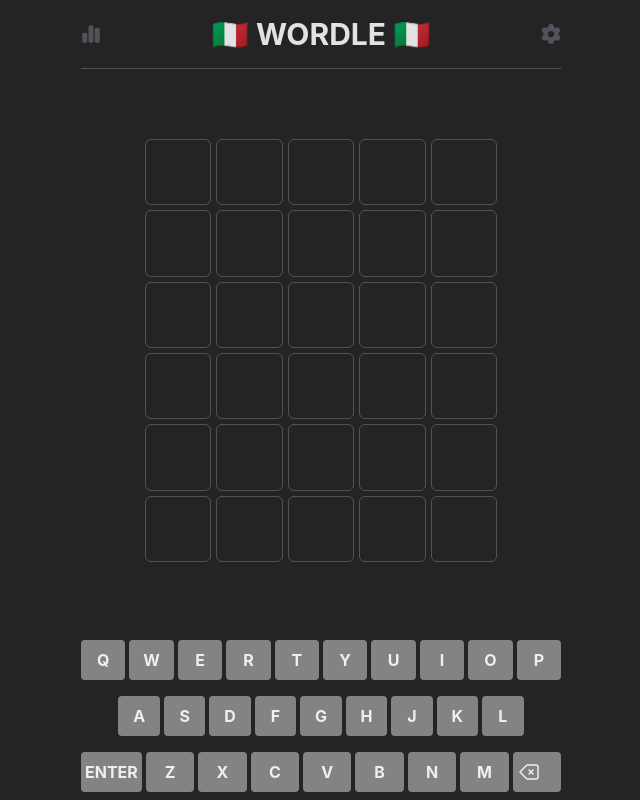
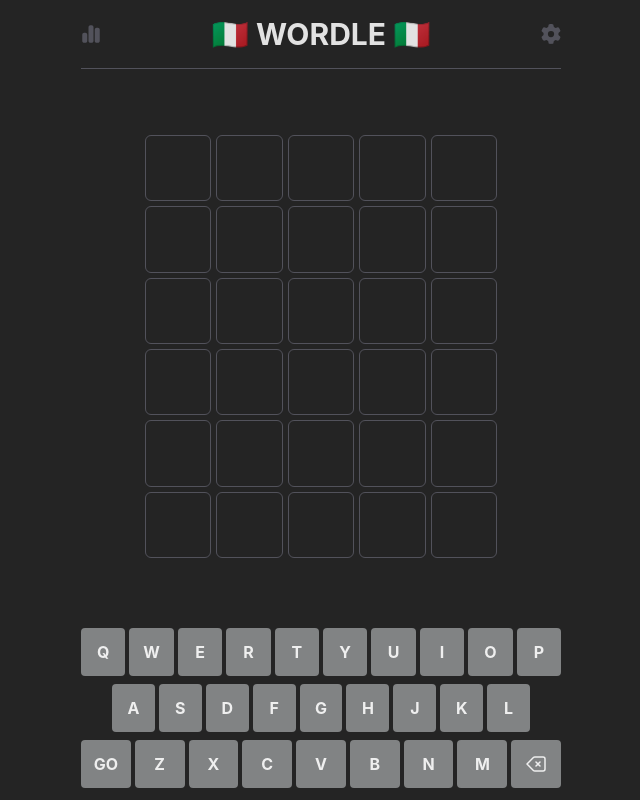
Before and after one commit to AlessioPoggi99/Wordle-ita, a React (Vite) app: page / in a window 1280 px wide. Shown: the whole page, without its empty margins (319-959 px from the left). Built offline with nearby package versions, Linux system fonts and the light colour scheme.

Commit message:
keyboard animated

```diff
--- a/src/App.tsx
+++ b/src/App.tsx
@@ -64,7 +64,7 @@
             <Header />
 
             <section className=''>
-                <div className="grid grid-rows-6 gap-[5px] max-w-sm mx-auto p-4">
+                <div className="grid grid-rows-6 gap-[5px] max-w-sm mx-auto px-4 py-2">
                     {gameStore.rows.map((word, index) => (
                         <WordRow
                             key={index}
--- a/src/Keyboard.tsx
+++ b/src/Keyboard.tsx
@@ -20,16 +20,16 @@
     }
 
     return (
-        <div className={`flex flex-col`}>
+        <div className={`flex flex-col pb-2`}>
             {keyboardKeys.map((keyboardRow, rowIndex) => (
-                <div key={rowIndex} className="my-2 flex justify-center space-x-1">
+                <div key={rowIndex} className="my-1 flex justify-center space-x-1">
                     {keyboardRow.map((key, index) => {
-                        let styles = 'rounded font-bold uppercase flex-1 py-2'
+                        let styles = 'rounded font-bold uppercase flex-1 py-3 transition-all delay-[1500ms]'
 
                         const letterState = keyStateStyles[keyboardLetterState[key]]
 
                         if (letterState) {
-                            styles += ' text-white px-1 ' + letterState
+                            styles += ' text-white px-2 ' + letterState
                         } else if (key !== '') {
                             styles += ' bg-[#818384]'
                         }
@@ -37,11 +37,11 @@
                         if (key === '') {
                             styles += ' pointer-events-none'
                         } else {
-                            styles += ' px-1'
+                            styles += ' px-2'
                         }
 
                         return (
-                            <button onClick={onClick} key={key + index} className={styles}>
+                            <button onClick={onClick} key={key + index} className={styles} style={{textAlign: 'center', textAlign: '-webkit-center'}}>
                                 {key === 'delete' ? backspace : key}
                             </button>
                         )
@@ -61,7 +61,7 @@
 const keyboardKeys = [
     ['q', 'w', 'e', 'r', 't', 'y', 'u', 'i', 'o', 'p'],
     ['', 'a', 's', 'd', 'f', 'g', 'h', 'j', 'k', 'l', ''],
-    ['Enter', 'z', 'x', 'c', 'v', 'b', 'n', 'm', 'delete'],
+    ['Go', 'z', 'x', 'c', 'v', 'b', 'n', 'm', 'delete'],
 ]
 
 const backspace = (
--- a/src/hooks/useGuess.ts
+++ b/src/hooks/useGuess.ts
@@ -13,6 +13,7 @@
                 case 'Backspace':
                     return newGuess.slice(0, -1);
                 case 'Enter':
+                case 'Go':
                     if (newGuess.length === WORD_LENGTH) {
                         return ''
                     }
```
